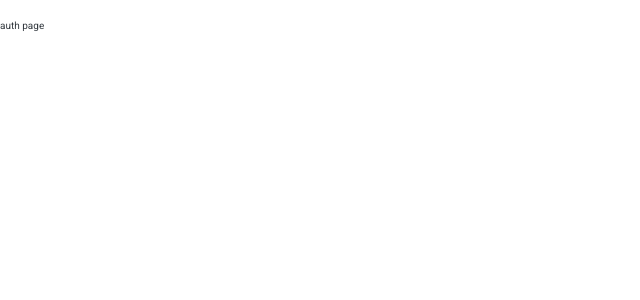
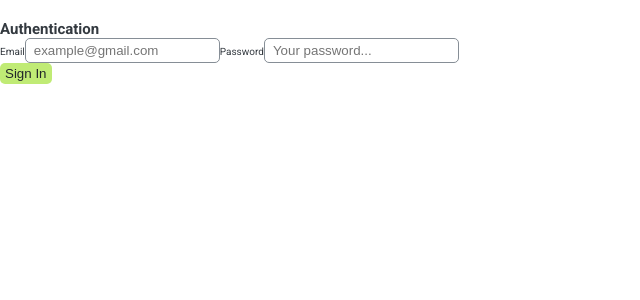
Before and after one commit to NERFTHISPLS/angular-todo-list, an Angular app: page / in a window 1280 px wide. Shown: the top 300 px of the page, without its empty margins (0-640 px from the left). Built offline with nearby package versions, Linux system fonts and the light colour scheme.

Commit message:
Create layout for auth

```diff
--- a/src/app/pages/auth/auth.component.html
+++ b/src/app/pages/auth/auth.component.html
@@ -1 +1,23 @@
-<p>auth page</p>
+<div class="container">
+  <h2 class="header">Authentication</h2>
+
+  <form class="auth-form">
+    <label class="auth-label" for="email">Email</label>
+    <input
+      class="input input--auth"
+      id="email"
+      type="email"
+      placeholder="example@gmail.com"
+    />
+
+    <label class="auth-label" for="password">Password</label>
+    <input
+      class="input input--auth"
+      id="password"
+      type="password"
+      placeholder="Your password..."
+    />
+
+    <button class="btn btn--auth">Sign In</button>
+  </form>
+</div>
```
